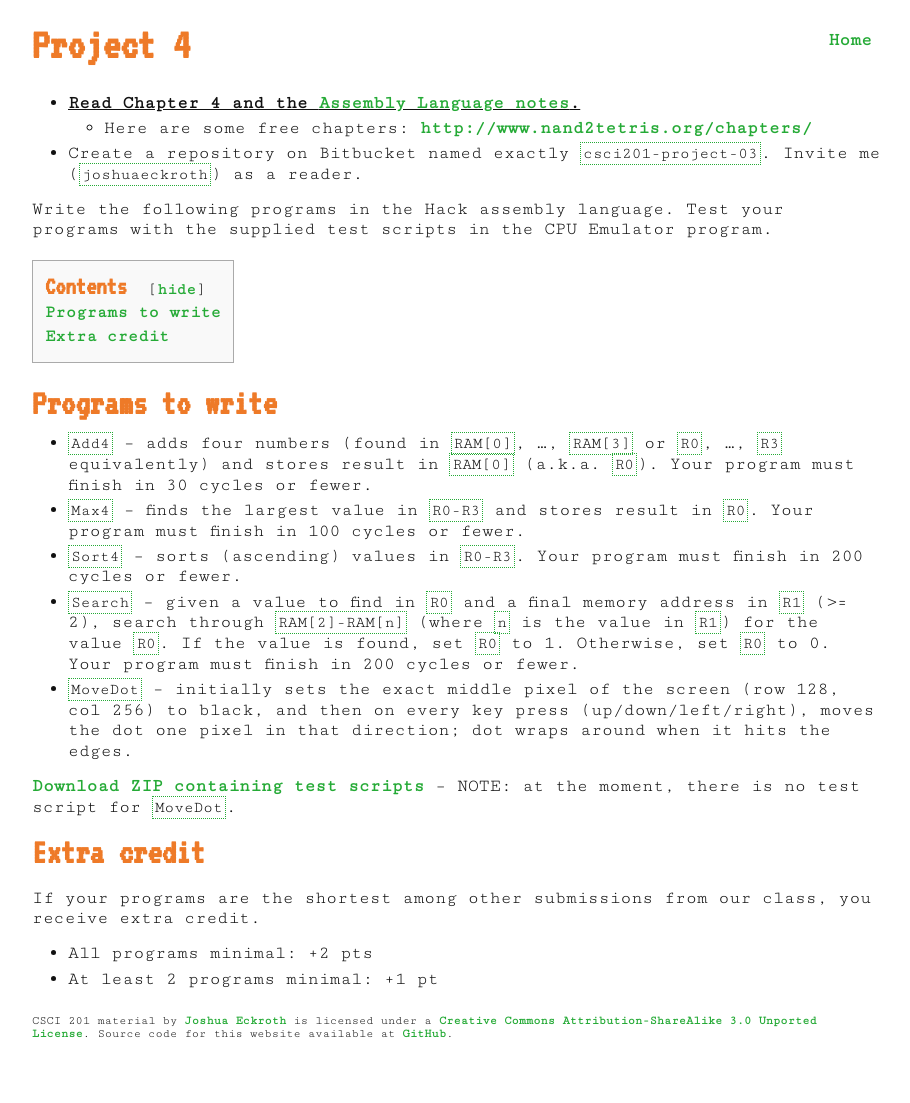
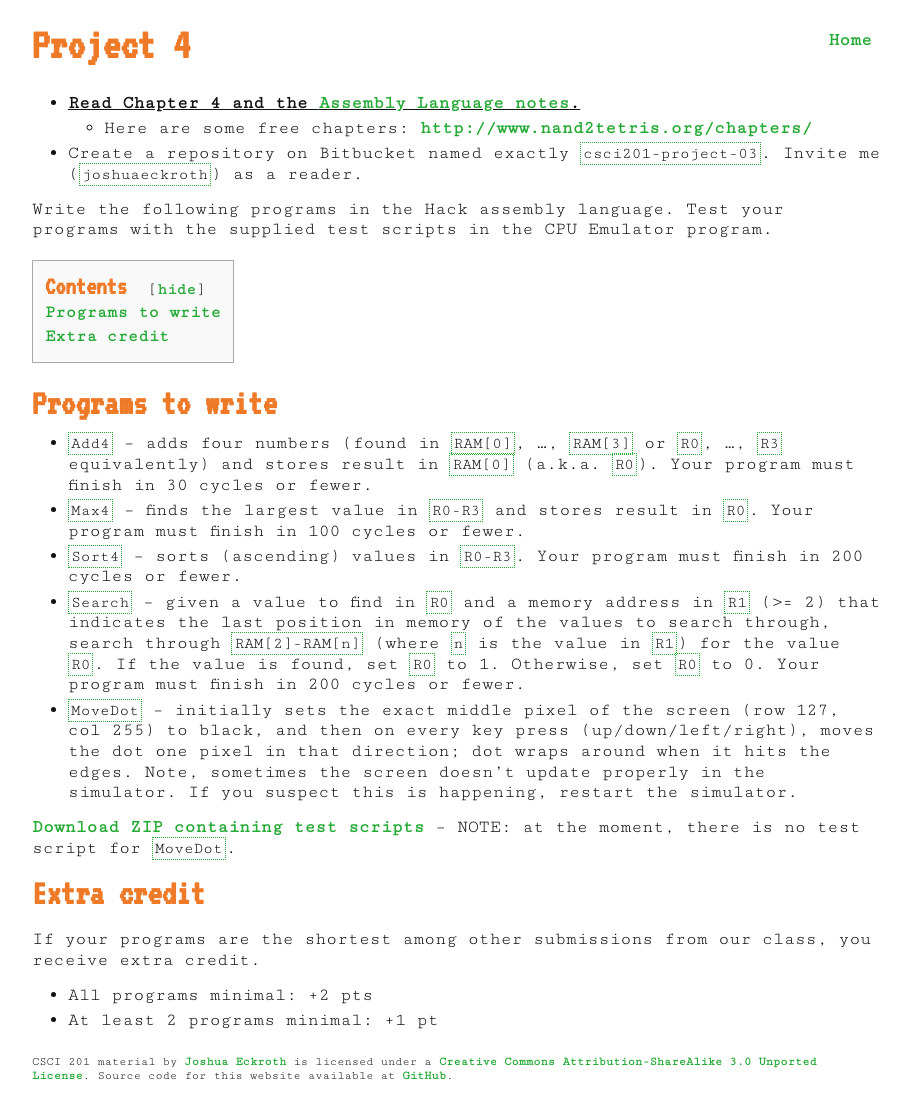
Before and after one commit to joshuaeckroth/csci201-website, a Jekyll site: the page built from projects/project-04.markdown, in a window 1280 px wide. Shown: the whole page, without its empty margins (183-1093 px from the left). Built offline with Jekyll 4.4.1, drawn with Linux system fonts in a browser that asks for light colours; Markdown is read by kramdown in place of the engine named in the settings; before the commit the page ends 1061 px from its top, so only the background shows below that.

Commit message:
Updated wording on project-04

```diff
--- a/projects/project-04.markdown
+++ b/projects/project-04.markdown
@@ -19,8 +19,8 @@ Write the following programs in the Hack assembly language. Test your programs w
 - `Add4` -- adds four numbers (found in `RAM[0]`, ..., `RAM[3]` or `R0`, ..., `R3` equivalently) and stores result in `RAM[0]` (a.k.a. `R0`). Your program must finish in 30 cycles or fewer.
 - `Max4` -- finds the largest value in `R0-R3` and stores result in `R0`. Your program must finish in 100 cycles or fewer.
 - `Sort4` -- sorts (ascending) values in `R0-R3`. Your program must finish in 200 cycles or fewer.
-- `Search` -- given a value to find in `R0` and a final memory address in `R1` (>= 2), search through `RAM[2]-RAM[n]` (where `n` is the value in `R1`) for the value `R0`. If the value is found, set `R0` to 1. Otherwise, set `R0` to 0. Your program must finish in 200 cycles or fewer.
-- `MoveDot` -- initially sets the exact middle pixel of the screen (row 128, col 256) to black, and then on every key press (up/down/left/right), moves the dot one pixel in that direction; dot wraps around when it hits the edges.
+- `Search` -- given a value to find in `R0` and a memory address in `R1` (>= 2) that indicates the last position in memory of the values to search through, search through `RAM[2]-RAM[n]` (where `n` is the value in `R1`) for the value `R0`. If the value is found, set `R0` to 1. Otherwise, set `R0` to 0. Your program must finish in 200 cycles or fewer.
+- `MoveDot` -- initially sets the exact middle pixel of the screen (row 127, col 255) to black, and then on every key press (up/down/left/right), moves the dot one pixel in that direction; dot wraps around when it hits the edges. Note, sometimes the screen doesn't update properly in the simulator. If you suspect this is happening, restart the simulator.
 
 [Download ZIP containing test scripts](/code/project-04.zip) -- NOTE: at the moment, there is no test script for `MoveDot`.
 
```
